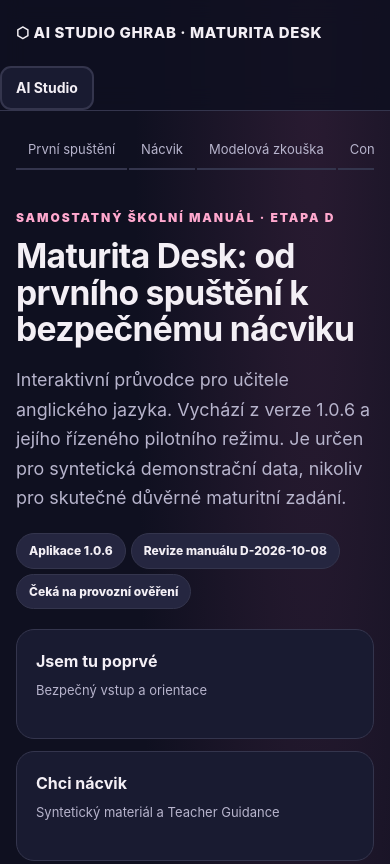
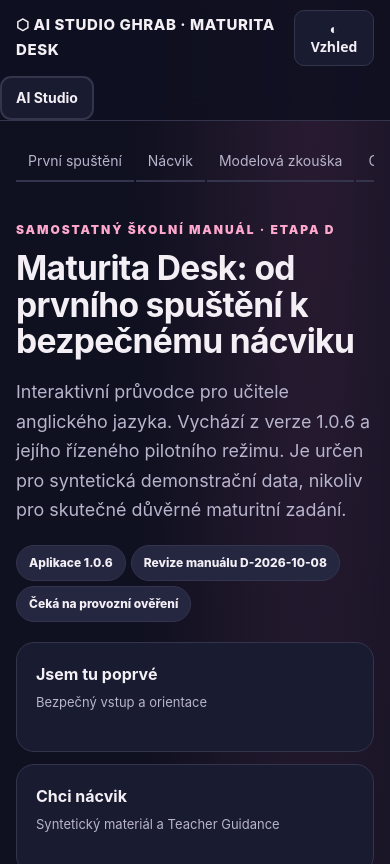
Before and after one commit to Daniel22-dev/maturita-desk, a website: page manual/index.html in a window 390 px wide. Shown: the top 864 px of the page. Drawn offline with Linux system fonts and the light colour scheme.

Commit message:
feat(manual UX): add high-contrast light/dark reading themes to Maturita Desk

```diff
--- a/manual/index.html
+++ b/manual/index.html
@@ -1,5 +1,5 @@
 <!doctype html>
-<html lang="cs" data-ghrab-access="checking" data-ghrab-app-id="maturita-desk" data-ghrab-app-version="1.0.6">
+<html lang="cs" data-theme="dark" data-ghrab-access="checking" data-ghrab-app-id="maturita-desk" data-ghrab-app-version="1.0.6">
 <head>
 <meta charset="utf-8">
 <meta name="viewport" content="width=device-width,initial-scale=1">
@@ -8,28 +8,32 @@
 <meta http-equiv="Content-Security-Policy" content="default-src 'self'; script-src 'self'; script-src-attr 'none'; style-src 'self' 'unsafe-inline'; img-src 'self' data:; connect-src 'self' https://daniel22-dev.github.io; object-src 'none'; base-uri 'self'; form-action 'none'; frame-ancestors 'self'">
 <title>Maturita Desk 1.0.6 – Samostatný manuál pro učitele</title>
 <style>
-:root{color-scheme:dark;--bg:#0f1020;--panel:#191b31;--line:#34354d;--text:#f3eff5;--muted:#b7b4cc;--accent:#ffa8ce;--alert:#ffe7ad;--ok:#a9e8ca;font-family:Inter,"Segoe UI",system-ui,sans-serif}
+:root{color-scheme:dark;--bg:#0f1020;--panel:#191b31;--line:#34354d;--text:#f3eff5;--muted:#b7b4cc;--accent:#ffa8ce;--alert:#ffe7ad;--ok:#a9e8ca;--header:#0f1020d8;--glow:#44264380;--badge:#252640;--notice:#49352088;--success:#133d3088;font-family:Inter,"Segoe UI",system-ui,sans-serif}
+html[data-theme="light"]{color-scheme:light;--bg:#f6f7fb;--panel:#fff;--line:#d3d9e4;--text:#1a2535;--muted:#48576a;--accent:#8b315e;--alert:#775107;--ok:#25644a;--header:#f8f9fbee;--glow:#eab6cf80;--badge:#f1e9f2;--notice:#fff0d5;--success:#dff6e9}
 *{box-sizing:border-box}html{scroll-behavior:smooth}html[data-ghrab-access=checking] body{visibility:hidden}
-body{margin:0;background:radial-gradient(ellipse 65% 40% at 80% 0%,#44264380,transparent 70%),var(--bg);color:var(--text);line-height:1.65}
+body{margin:0;background:radial-gradient(ellipse 65% 40% at 80% 0%,var(--glow),transparent 70%),var(--bg);color:var(--text);line-height:1.65}
 a{color:var(--accent);text-underline-offset:3px}a:focus-visible,button:focus-visible{outline:3px solid #ffa8ce;outline-offset:3px}
-header{border-bottom:1px solid var(--line);background:#0f1020d8;position:sticky;top:0;z-index:4;backdrop-filter:blur(12px)}
+header{border-bottom:1px solid var(--line);background:var(--header);position:sticky;top:0;z-index:4;backdrop-filter:blur(12px)}
 .top{max-width:1250px;min-height:66px;margin:auto;display:flex;align-items:center;justify-content:space-between;padding:10px 24px;gap:18px}
-.brand{font-size:15px;font-weight:850;letter-spacing:.04em}.back{font-weight:750;text-decoration:none;font-size:13px}
+.manual-theme-toggle{display:inline-flex;align-items:center;justify-content:center;min-height:44px;padding:9px 14px;border-radius:10px;border:1px solid var(--line);background:var(--panel);color:var(--text);font:750 14px/1.3 system-ui;cursor:pointer}
+.manual-theme-toggle:focus-visible{outline:3px solid var(--accent);outline-offset:3px}
+html[data-ghrab-manual-embedded="viewer"] .manual-theme-toggle{display:none}
+.brand{font-size:15px;font-weight:850;letter-spacing:.04em}.back{font-weight:750;text-decoration:none;font-size:14px}
 .layout{max-width:1250px;display:grid;grid-template-columns:260px minmax(0,1fr);margin:auto;gap:45px;padding:34px 24px 90px}
 aside{position:sticky;top:105px;align-self:start}
 aside h2{font-size:12px;text-transform:uppercase;letter-spacing:.12em;color:var(--muted)}
-aside a{display:block;color:var(--muted);text-decoration:none;padding:8px 12px;border-left:2px solid var(--line);font-size:13px}
+aside a{display:block;color:var(--muted);text-decoration:none;padding:8px 12px;border-left:2px solid var(--line);font-size:14px}
 aside a:hover{border-color:var(--accent);color:var(--text)}
 main{min-width:0}.eyebrow{color:var(--accent);font-size:12px;font-weight:900;letter-spacing:.16em;text-transform:uppercase}
 .hero{padding:15px 0 28px}h1{font-size:clamp(2.1rem,5vw,4rem);line-height:1.08;letter-spacing:-.04em;margin:10px 0 18px;max-width:780px}h2{font-size:clamp(1.35rem,2vw,1.85rem);line-height:1.25}h3{font-size:1.05rem}
 .hero p{max-width:740px;color:var(--muted);font-size:1.12rem}
-.version{display:flex;flex-wrap:wrap;gap:9px;margin:20px 0}.pill{font-size:12px;font-weight:850;color:var(--text);border:1px solid var(--line);border-radius:100px;padding:7px 12px;background:#252640}
+.version{display:flex;flex-wrap:wrap;gap:9px;margin:20px 0}.pill{font-size:12px;font-weight:850;color:var(--text);border:1px solid var(--line);border-radius:100px;padding:7px 12px;background:var(--badge)}
 section{scroll-margin-top:95px;border-bottom:1px solid var(--line);padding:24px 0 34px}
 section p,section li{color:var(--muted)}li{margin:7px 0}strong{color:var(--text)}
 .pathcards{display:grid;grid-template-columns:repeat(2,minmax(0,1fr));gap:12px;margin:20px 0}.pathcards>a{border:1px solid var(--line);border-radius:18px;background:var(--panel);padding:18px 19px;color:var(--text);text-decoration:none;min-height:110px}.pathcards>a:hover{border-color:var(--accent)}.pathcards span{display:block;color:var(--muted);font-size:13px;margin-top:5px}
 .steps{counter-reset:step;list-style:none;margin:17px 0;padding:0}.steps>li{counter-increment:step;position:relative;background:var(--panel);border:1px solid var(--line);border-radius:15px;padding:16px 16px 16px 59px;margin:11px 0}.steps>li:before{content:counter(step);position:absolute;left:14px;top:17px;width:29px;height:29px;border:1px solid #ae718d;border-radius:9px;display:grid;place-items:center;color:var(--accent);font-weight:850}
-.notice{padding:16px 18px;margin:18px 0;border-radius:14px;background:#49352088;border-left:4px solid #f1b662}.notice strong{color:var(--alert)}
-.notice.success{background:#133d3088;border-left-color:var(--ok)}.notice.success strong{color:var(--ok)}
+.notice{padding:16px 18px;margin:18px 0;border-radius:14px;background:var(--notice);border-left:4px solid #f1b662}.notice strong{color:var(--alert)}
+.notice.success{background:var(--success);border-left-color:var(--ok)}.notice.success strong{color:var(--ok)}
 .checks{display:grid;gap:10px;margin:17px 0}.checks label{background:var(--panel);border:1px solid var(--line);border-radius:12px;padding:10px 14px;display:flex;align-items:flex-start;gap:11px;cursor:pointer}.checks input{accent-color:var(--accent);width:19px;height:19px;margin-top:4px}
 .grid{display:grid;grid-template-columns:repeat(2,minmax(0,1fr));gap:14px}.grid article{padding:17px;background:var(--panel);border:1px solid var(--line);border-radius:15px}.grid h3{margin:2px 0 7px}.grid p{margin:0}
 footer{color:var(--muted);font-size:12px;margin-top:36px}
@@ -40,7 +44,7 @@ footer{color:var(--muted);font-size:12px;margin-top:36px}
 <link rel="stylesheet" href="./navigation-context.css">
 </head>
 <body>
-<header><div class="top"><div class="brand">⬡ AI STUDIO GHRAB · MATURITA DESK</div><a class="back" href="../">↗ Otevřít aplikaci</a></div></header>
+<header><div class="top"><div class="brand">⬡ AI STUDIO GHRAB · MATURITA DESK</div><a class="back" href="../">↗ Otevřít aplikaci</a><button id="manual-theme" class="manual-theme-toggle" type="button" aria-label="Přepnout světlý a tmavý režim" title="Přepnout světlý a tmavý režim" aria-pressed="false">◐ Vzhled</button></div></header>
 <div class="layout">
 <aside aria-label="Obsah příručky">
 <h2>Obsah manuálu</h2>
@@ -95,6 +99,7 @@ footer{color:var(--muted);font-size:12px;margin-top:36px}
 </main></div>
 <script type="module" src="./manual.js"></script>
 <script type="module" src="./navigation-context.js"></script>
+<script type="module" src="./theme-toggle.js"></script>
 <script type="module" src="./pdf-download.js"></script>
 <noscript><div style="padding:24px;color:#fff">Manuál vyžaduje JavaScript a platné školní oprávnění.</div></noscript>
 </body></html>
```
